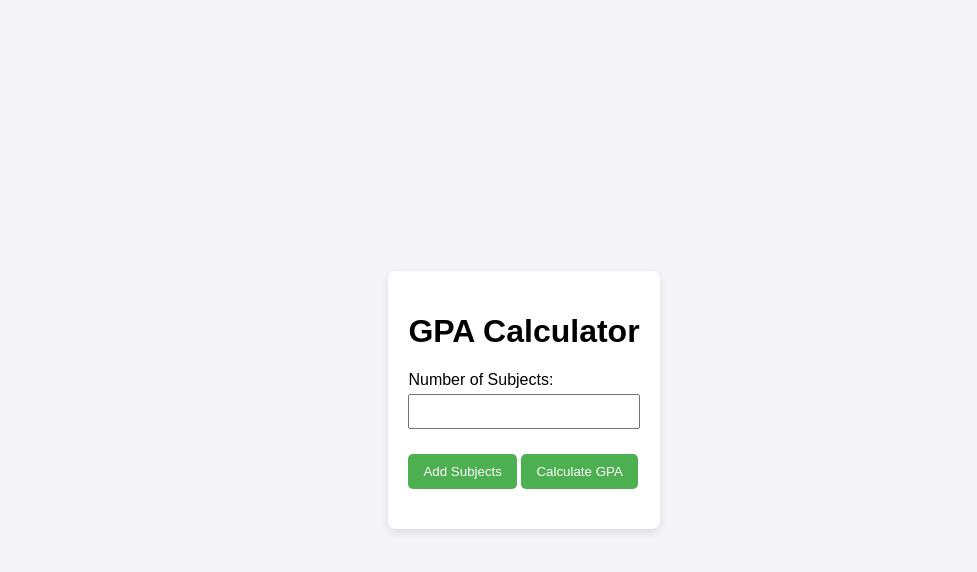
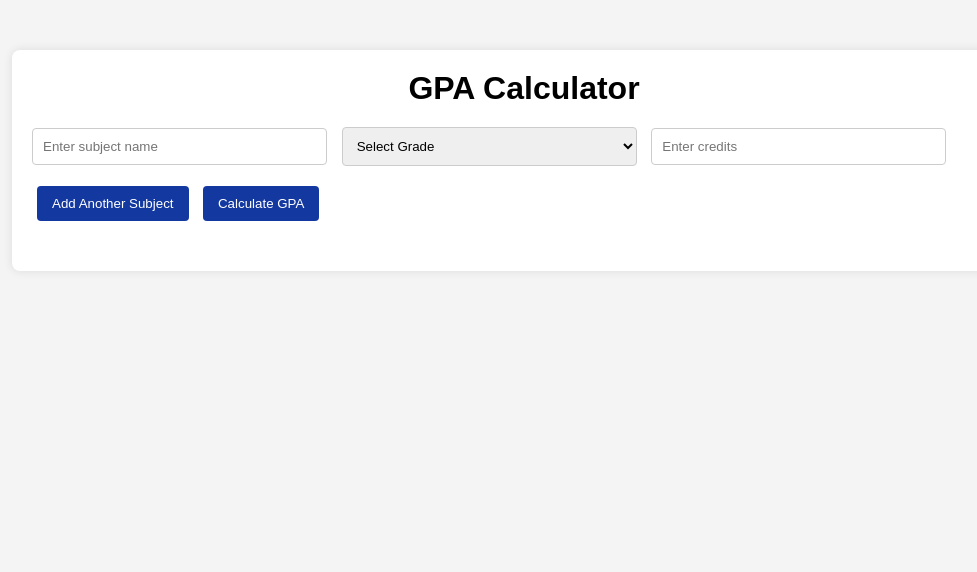
Before and after one commit to Mathankaarthik/cgpa, a plain HTML site: page index.html in a window 1280 px wide. Shown: the whole page, without its empty margins (116-1093 px from the left). Drawn offline with Linux system fonts and the light colour scheme.

Commit message:
second commit

```diff
--- a/index.html
+++ b/index.html
@@ -10,16 +10,27 @@
     <div class="container">
         <h1>GPA Calculator</h1>
         <form id="gpaForm">
-            <div class="input-group">
-                <label for="numSubjects">Number of Subjects:</label>
-                <input type="number" id="numSubjects" min="1" required>
+            <div id="subjects">
+                <div class="subject">
+                    <input type="text" name="subject_name" placeholder="Enter subject name" required>
+                    <select name="grade" required>
+                        <option value="">Select Grade</option>
+                        <option value="O">O</option>
+                        <option value="A+">A+</option>
+                        <option value="A">A</option>
+                        <option value="B+">B+</option>
+                        <option value="B">B</option>
+                        <option value="C">C</option>
+                    </select>
+                    <input type="number" name="credits" placeholder="Enter credits" required>
+                </div>
             </div>
-            <div id="subjectDetails"></div>
-            <button type="button" onclick="generateSubjectFields()">Add Subjects</button>
-            <button type="button" onclick="calculateGPA()">Calculate GPA</button>
+            <button type="button" onclick="addSubject()">Add Another Subject</button>
+            <button type="submit">Calculate GPA</button>
         </form>
-        <div id="result"></div>
+        <p id="gpaResult"></p>
     </div>
+
     <script src="script.js"></script>
 </body>
 </html>
--- a/script.js
+++ b/script.js
@@ -1,4 +1,4 @@
-// Dictionary to map grades to points
+// Grade to point mapping
 const gradePoints = {
     'O': 10,
     'A+': 9,
@@ -8,59 +8,53 @@ const gradePoints = {
     'C': 5
 };
 
-// Function to dynamically generate input fields for subjects
-function generateSubjectFields() {
-    const numSubjects = document.getElementById("numSubjects").value;
-    const subjectDetails = document.getElementById("subjectDetails");
-
-    // Clear previous fields
-    subjectDetails.innerHTML = '';
-
-    for (let i = 0; i < numSubjects; i++) {
-        subjectDetails.innerHTML += `
-            <div class="input-group">
-                <label for="subject${i}">Subject ${i + 1} Name:</label>
-                <input type="text" id="subject${i}" required>
-            </div>
-            <div class="input-group">
-                <label for="grade${i}">Grade for Subject ${i + 1} (O, A+, A, B+, B, C):</label>
-                <input type="text" id="grade${i}" required>
-            </div>
-            <div class="input-group">
-                <label for="credits${i}">Credits for Subject ${i + 1}:</label>
-                <input type="number" id="credits${i}" min="1" required>
-            </div>
-        `;
-    }
+// Function to add a new subject input row
+function addSubject() {
+    const subjectsDiv = document.getElementById('subjects');
+    const newSubject = document.createElement('div');
+    newSubject.classList.add('subject');
+    newSubject.innerHTML = `
+        <input type="text" name="subject_name" placeholder="Enter subject name" required>
+        <select name="grade" required>
+            <option value="">Select Grade</option>
+            <option value="O">O</option>
+            <option value="A+">A+</option>
+            <option value="A">A</option>
+            <option value="B+">B+</option>
+            <option value="B">B</option>
+            <option value="C">C</option>
+        </select>
+        <input type="number" name="credits" placeholder="Enter credits" required>
+    `;
+    subjectsDiv.appendChild(newSubject);
 }
 
-// Function to calculate GPA
-function calculateGPA() {
-    const numSubjects = document.getElementById("numSubjects").value;
+// GPA calculation
+document.getElementById('gpaForm').addEventListener('submit', function(e) {
+    e.preventDefault();
+
     let totalCredits = 0;
     let totalWeightedGradePoints = 0;
+    let valid = true;
 
-    for (let i = 0; i < numSubjects; i++) {
-        const grade = document.getElementById(grade${i}).value.toUpperCase();
-        const credits = parseInt(document.getElementById(credits${i}).value);
+    const subjects = document.querySelectorAll('.subject');
+    subjects.forEach(subject => {
+        const grade = subject.querySelector('select').value;
+        const credits = parseInt(subject.querySelector('input[name="credits"]').value);
 
-        // Check if the entered grade is valid
-        if (!gradePoints[grade]) {
-            document.getElementById("result").innerText = "Invalid grade entered. Please enter a valid grade (O, A+, A, B+, B, C).";
-            return;
+        if (grade && credits) {
+            totalCredits += credits;
+            totalWeightedGradePoints += gradePoints[grade] * credits;
+        } else {
+            valid = false;
+            alert('Please fill in all fields correctly.');
         }
+    });
 
-        // Calculate weighted grade points
-        const weightedGradePoints = gradePoints[grade] * credits;
-        totalWeightedGradePoints += weightedGradePoints;
-        totalCredits += credits;
+    if (valid && totalCredits > 0) {
+        const gpa = totalWeightedGradePoints / totalCredits;
+        document.getElementById('gpaResult').textContent = `Your GPA is: ${gpa.toFixed(2)}`;
+    } else {
+        document.getElementById('gpaResult').textContent = 'No valid subjects were entered.';
     }
-
-    // Calculate GPA
-    if (totalCredits === 0) {
-        document.getElementById("result").innerText = "No valid subjects were entered.";
-    } else {
-        const gpa = totalWeightedGradePoints / totalCredits;
-        document.getElementById("result").innerText = Your GPA is: ${gpa.toFixed(2)};
-    }
-}
+});
--- a/styles.css
+++ b/styles.css
@@ -1,55 +1,57 @@
+* {
+    margin: 0;
+    padding: 0;
+    box-sizing: border-box;
+}
+
 body {
     font-family: Arial, sans-serif;
-    background-color: #f4f4f9;
-    display: flex;
-    justify-content: center;
-    align-items: center;
-    height: 100vh;
-    margin: 0;
+    background-color: #f4f4f4;
 }
 
 .container {
-    background-color: white;
+    width: 80%;
+    margin: 50px auto;
+    background: #fff;
     padding: 20px;
     border-radius: 8px;
-    box-shadow: 0 4px 8px rgba(0, 0, 0, 0.1);
+    box-shadow: 0px 0px 10px rgba(0, 0, 0, 0.1);
 }
 
 h1 {
     text-align: center;
+    margin-bottom: 20px;
 }
 
-.input-group {
-    margin-bottom: 15px;
+.subject {
+    margin-bottom: 10px;
 }
 
-label {
-    display: block;
-    margin-bottom: 5px;
-}
-
-input {
-    width: 100%;
-    padding: 8px;
-    box-sizing: border-box;
+input, select {
+    padding: 10px;
+    margin-right: 10px;
+    border: 1px solid #ccc;
+    border-radius: 4px;
+    width: 30%;
 }
 
 button {
-    background-color: #4CAF50;
+    padding: 10px 15px;
+    margin: 10px 5px;
+    border: none;
+    background-color: #1338a0;
     color: white;
-    padding: 10px 15px;
-    border: none;
-    border-radius: 5px;
     cursor: pointer;
-    margin-top: 10px;
+    border-radius: 4px;
 }
 
 button:hover {
-    background-color: #45a049;
+    background-color: #218838;
 }
 
-#result {
+#gpaResult {
+    font-size: 20px;
+    font-weight: bold;
+    text-align: center;
     margin-top: 20px;
-    font-size: 1.2em;
-    font-weight: bold;
 }
```
